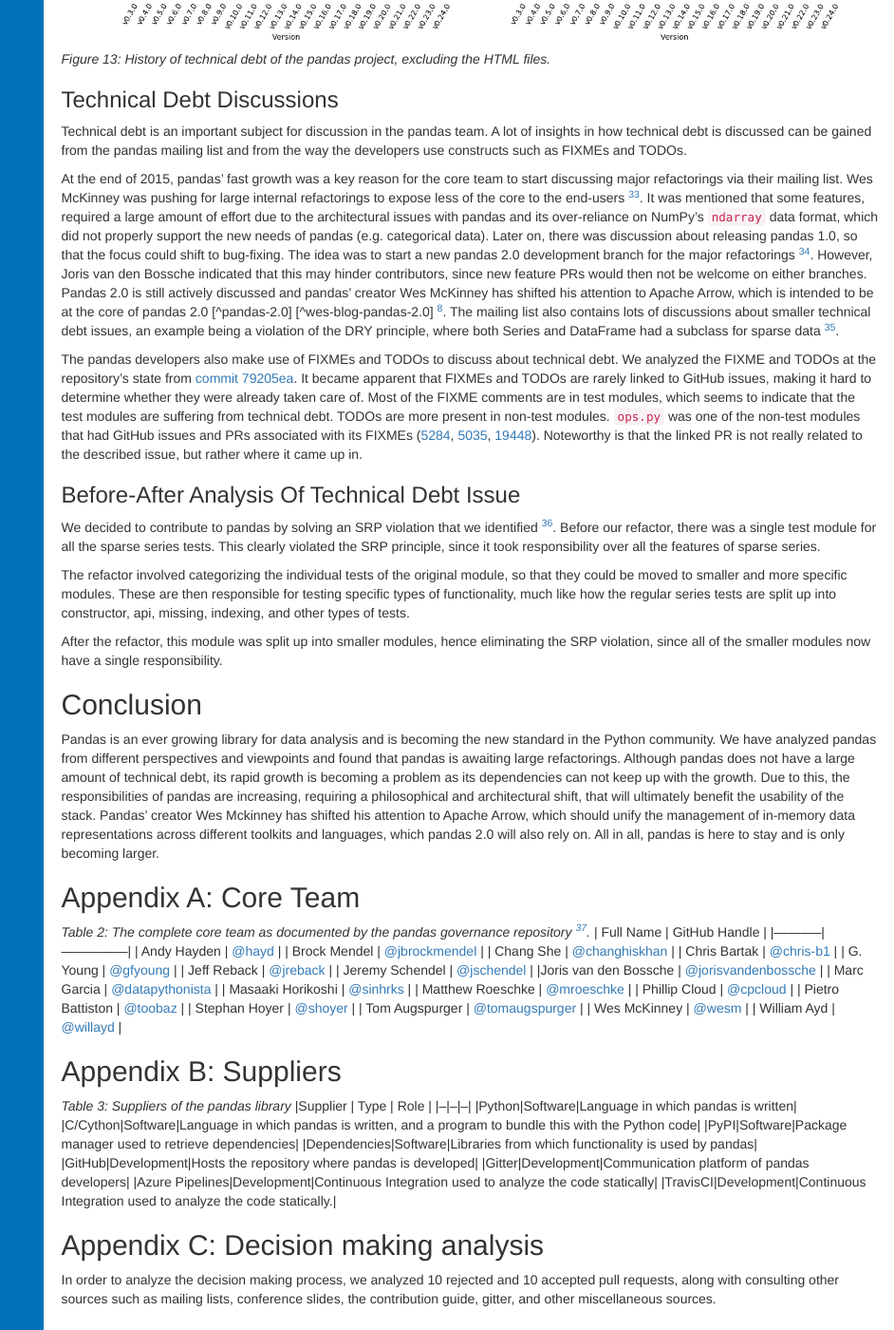
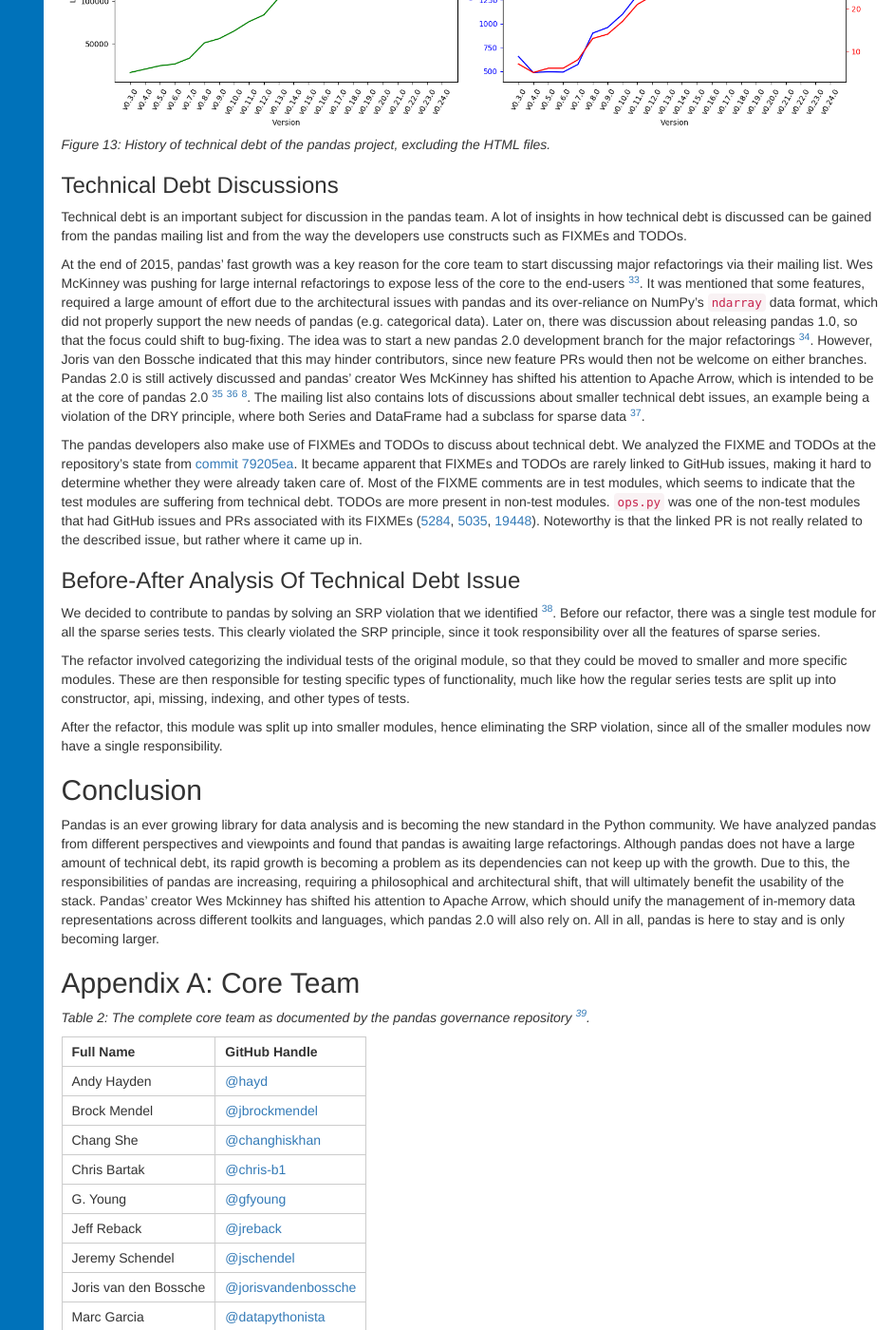
Before and after one commit to SERG-Delft/desosa2019, a Jekyll site: the page built from chapters/pandas/index.md, in a window 1280 px wide and 1400 px high, scrolled down 14427 px. Shown: the whole window at 95% size, without its empty margins (338-1280 px from the left). Built offline with Jekyll 4.4.1, drawn with Linux system fonts in a browser that asks for light colours; nearby versions of some CDN libraries; some of the changed text lies outside the part shown.

Commit message:
Make pandas chapter jekyll compliant
Great use of references in this chapter.
Had to fix "." in reference entries since Jekyll doesn't handle them
properly.

Also had to add some new lines to ensure tables are recognized properly.

```diff
--- a/chapters/pandas/index.md
+++ b/chapters/pandas/index.md
@@ -20,10 +20,11 @@ chapter: true
 5. [Performance Perspective](#performance-perspective)
 6. [Technical Debt](#technical-debt)
 7. [Conclusion](#conclusion)
-[Appendix A: Core Team](#appendix-a-core-team)
-[Appendix B: Suppliers](#appendix-b-suppliers)
-[Appendix C: Pull request analysis](#appendix-c-decision-making-analysis)
-[Appendix D: Code Coverage](#appendix-d-code-coverage)
+
+* [Appendix A: Core Team](#appendix-a-core-team)
+* [Appendix B: Suppliers](#appendix-b-suppliers)
+* [Appendix C: Pull request analysis](#appendix-c-decision-making-analysis)
+* [Appendix D: Code Coverage](#appendix-d-code-coverage)
 
 ## Introduction
 Pandas is an open source data analysis toolkit for Python which has enabled millions of users to perform complex data analysis in a relatively simple way. According to its creator, Wes McKinney, the package is meant to accelerate the data analysis workflow and reduce the need for people to deal with technical issues. It is currently used all over the world, with 5-10 million users worldwide. This chapter contains a collection of views and perspectives on pandas' architecture.
@@ -289,7 +290,7 @@ We analyzed the technical debt using SonarQube for all main releases of pandas a
 ### Technical Debt Discussions
 Technical debt is an important subject for discussion in the pandas team. A lot of insights in how technical debt is discussed can be gained from the pandas mailing list and from the way the developers use constructs such as FIXMEs and TODOs.
 
-At the end of 2015, pandas' fast growth was a key reason for the core team to start discussing major refactorings via their mailing list. Wes McKinney was pushing for large internal refactorings to expose less of the core to the end-users [^ml-2016-January]. It was mentioned that some features, required a large amount of effort due to the architectural issues with pandas and its over-reliance on NumPy's `ndarray` data format, which did not properly support the new needs of pandas (e.g. categorical data). Later on, there was discussion about releasing pandas 1.0, so that the focus could shift to bug-fixing. The idea was to start a new pandas 2.0 development branch for the major refactorings [^ml-2016-July]. However, Joris van den Bossche indicated that this may hinder contributors, since new feature PRs would then not be welcome on either branches. Pandas 2.0 is still actively discussed and pandas' creator Wes McKinney has shifted his attention to Apache Arrow, which is intended to be at the core of pandas 2.0 [^pandas-2.0] [^wes-blog-pandas-2.0] [^podcast-wes]. The mailing list also contains lots of discussions about smaller technical debt issues, an example being a violation of the DRY principle, where both Series and DataFrame had a subclass for sparse data [^ml-2018-November].
+At the end of 2015, pandas' fast growth was a key reason for the core team to start discussing major refactorings via their mailing list. Wes McKinney was pushing for large internal refactorings to expose less of the core to the end-users [^ml-2016-January]. It was mentioned that some features, required a large amount of effort due to the architectural issues with pandas and its over-reliance on NumPy's `ndarray` data format, which did not properly support the new needs of pandas (e.g. categorical data). Later on, there was discussion about releasing pandas 1.0, so that the focus could shift to bug-fixing. The idea was to start a new pandas 2.0 development branch for the major refactorings [^ml-2016-July]. However, Joris van den Bossche indicated that this may hinder contributors, since new feature PRs would then not be welcome on either branches. Pandas 2.0 is still actively discussed and pandas' creator Wes McKinney has shifted his attention to Apache Arrow, which is intended to be at the core of pandas 2.0 [^pandas-20] [^wes-blog-pandas-20] [^podcast-wes]. The mailing list also contains lots of discussions about smaller technical debt issues, an example being a violation of the DRY principle, where both Series and DataFrame had a subclass for sparse data [^ml-2018-November].
 
 The pandas developers also make use of FIXMEs and TODOs to discuss about technical debt. We analyzed the FIXME and TODOs at the repository's state from [commit 79205ea](https://github.com/pandas-dev/pandas/tree/79205ea8a6aac4c82a1572276ede7510f5a38e8e/pandas/tests/io). It became apparent that FIXMEs and TODOs are rarely linked to GitHub issues, making it hard to determine whether they were already taken care of. Most of the FIXME comments are in test modules, which seems to indicate that the test modules are suffering from technical debt. TODOs are more present in non-test modules. [`ops.py`](https://github.com/pandas-dev/pandas/blob/79205ea8a6aac4c82a1572276ede7510f5a38e8e/pandas/core/ops.py) was one of the non-test modules that had GitHub issues and PRs associated with its FIXMEs ([5284](https://github.com/pandas-dev/pandas/issues/5284), [5035](https://github.com/pandas-dev/pandas/issues/5035), [19448](https://github.com/pandas-dev/pandas/pull/19448)). Noteworthy is that the linked PR is not really related to the described issue, but rather where it came up in.
 
@@ -304,7 +305,9 @@ After the refactor, this module was split up into smaller modules, hence elimina
 Pandas is an ever growing library for data analysis and is becoming the new standard in the Python community. We have analyzed pandas from different perspectives and viewpoints and found that pandas is awaiting large refactorings. Although pandas does not have a large amount of technical debt, its rapid growth is becoming a problem as its dependencies can not keep up with the growth. Due to this, the responsibilities of pandas are increasing, requiring a philosophical and architectural shift, that will ultimately benefit the usability of the stack. Pandas' creator Wes Mckinney has shifted his attention to Apache Arrow, which should unify the management of in-memory data representations across different toolkits and languages, which pandas 2.0 will also rely on. All in all, pandas is here to stay and is only becoming larger.
 
 ## Appendix A: Core Team
+
 *Table 2: The complete core team as documented by the pandas governance repository [^pandas-people].*
+
 | Full Name | GitHub Handle |
 |-----------|---------------|
 | Andy Hayden | [@hayd](https://github.com/hayd) |
@@ -326,7 +329,9 @@ Pandas is an ever growing library for data analysis and is becoming the new stan
 | William Ayd | [@willayd](https://github.com/willayd) |
 
 ## Appendix B: Suppliers
+
 *Table 3: Suppliers of the pandas library*
+
 |Supplier | Type | Role |
 |--|--|--|
 |Python|Software|Language in which pandas is written|
@@ -358,7 +363,9 @@ Overall, the tagging yields a swarm plot, which visualizes the density of activi
 ### Most Discussed Rejected Pull Requests
 
 #### 1. [ENH: Google BigQuery IO Module #4140](https://github.com/pandas-dev/pandas/pull/4140)
+
 ##### Context
+
 - Author: sean-schaefer
 - Timespan: 2013-07 : 2013-10
 - Touches: Integration of the pandas.io.gbq module for integration with Google's BigQuery
@@ -770,7 +777,9 @@ Main finding here is that the founder Wes Mckinney seems out of touch with panda
 
 
 ## Appendix D: Code Coverage
+
 *Table 3: Code coverage reported by Codecov as of commit [707c7201a744c48c835f719421e47480beee2184](https://github.com/pandas-dev/pandas/commit/707c7201a744c48c835f719421e47480beee2184)*
+
 | Files | Tracked Lines | Covered Lines | Missed Lines | Coverage |
 |-------|---------------|---------------|--------------|----------|
 | _libs	| 7 | 7 | 0 | 100.00% |
@@ -785,6 +794,7 @@ Main finding here is that the founder Wes Mckinney seems out of touch with panda
 | **Totals (172 files)** | **52.977** | **48.342** | **4.635** | **91.2%** |
 
 ## References
+
 [^rozanski-woods-2012]: Nick Rozanski and Eóin Woods. 2012. Software Systems Architecture: Working With Stakeholders Using Viewpoints and Perspectives. *Addison-Wesley Professional.*
 
 [^pandas-history]: pandas. History of Development. https://pandas.pydata.org/community.html. Accessed On: 25 February 2019.
@@ -865,8 +875,8 @@ Main finding here is that the founder Wes Mckinney seems out of touch with panda
 
 [^issue-test-split]: Jeff Reback. TST: split out sparse tests. https://github.com/pandas-dev/pandas/issues/18969. Accessed On: 8 April 2019
 
-[^pandas-2.0]: pandas Development Team. Pandas 2.0 Design Documents. https://pandas-dev.github.io/pandas2/. Accessed on 4 April 2019.
+[^pandas-20]: pandas Development Team. Pandas 2.0 Design Documents. https://pandas-dev.github.io/pandas2/. Accessed on 4 April 2019.
 
-[^wes-blog-pandas-2.0]: Wes McKinney. Apache Arrow and the "10 Things I Hate About pandas". http://wesmckinney.com/blog/apache-arrow-pandas-internals/. Accessed on 4 April 2019.
+[^wes-blog-pandas-20]: Wes McKinney. Apache Arrow and the 10 Things I Hate About pandas. http://wesmckinney.com/blog/apache-arrow-pandas-internals/. Accessed on 4 April 2019.
 
 [^podcast-wes]: Tobias Macey (Host). Wes McKinney's Career In Python For Data Analysis - Episode 203. https://www.pythonpodcast.com/wes-mckinney-python-for-data-analysis-episode-203/ Accessed on 4 April 2019.
```
